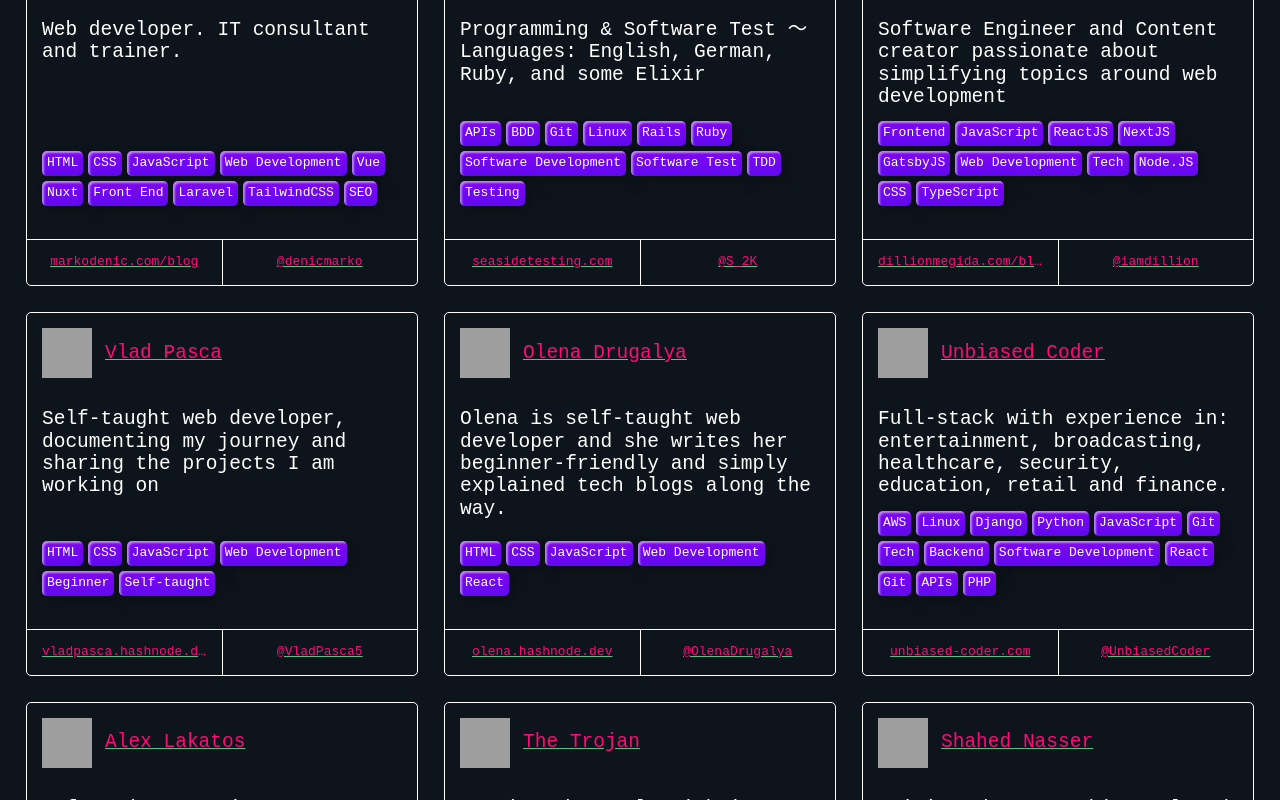
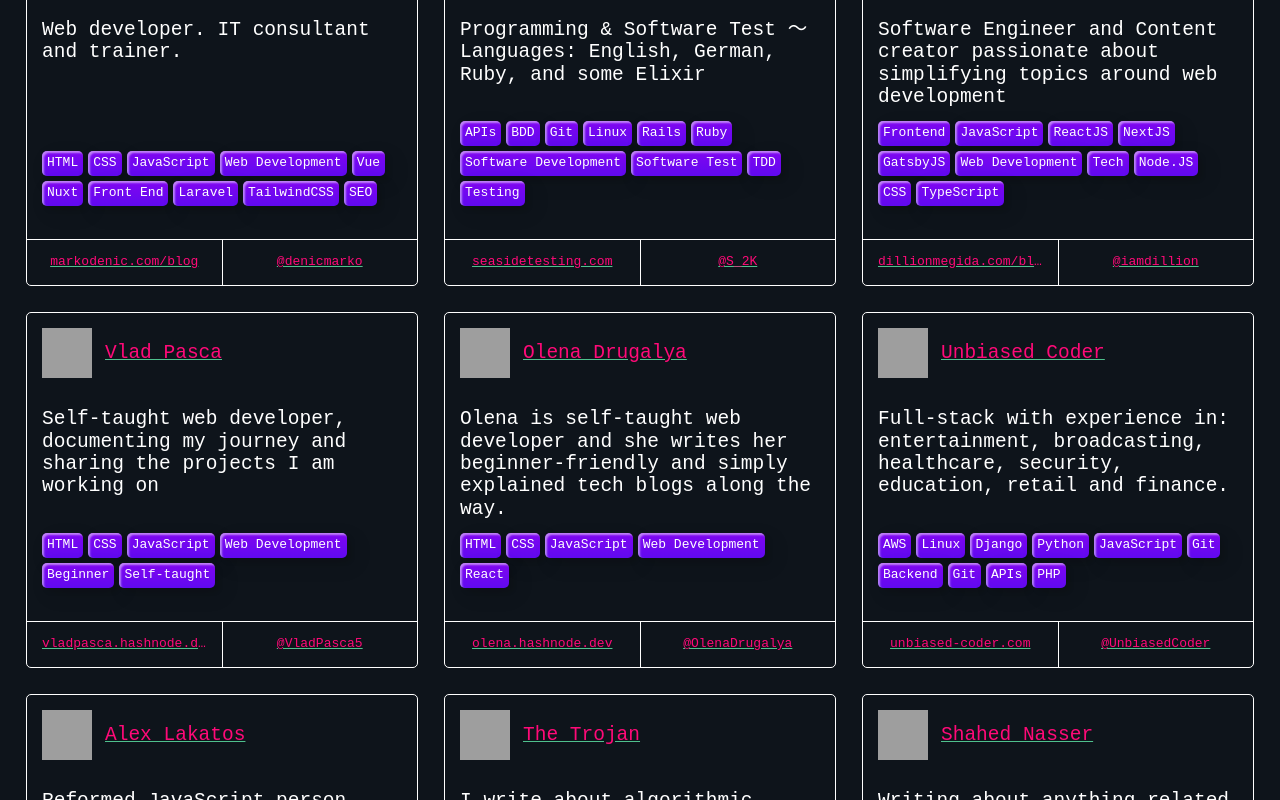
Before and after one commit to markodenic/awesome-tech-blogs, a Nuxt app: page / in a window 1280 px wide. Shown: the part 1813-2613 px from the top of the page. Built offline with nearby package versions, Linux system fonts and the light colour scheme; grey boxes are pictures that could not be loaded.

Commit message:
limiting to 10 tags

```diff
--- a/data.js
+++ b/data.js
@@ -2263,10 +2263,7 @@ module.exports = [
       "Python",
       "JavaScript",
       "Git",
-      "Tech",
       "Backend",
-      "Software Development",
-      "React",
       "Git",
       "APIs",
       "PHP",
```
